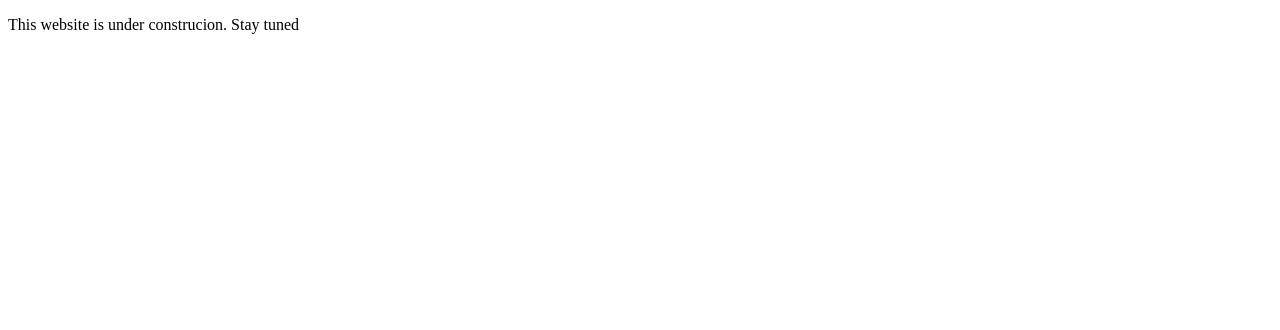
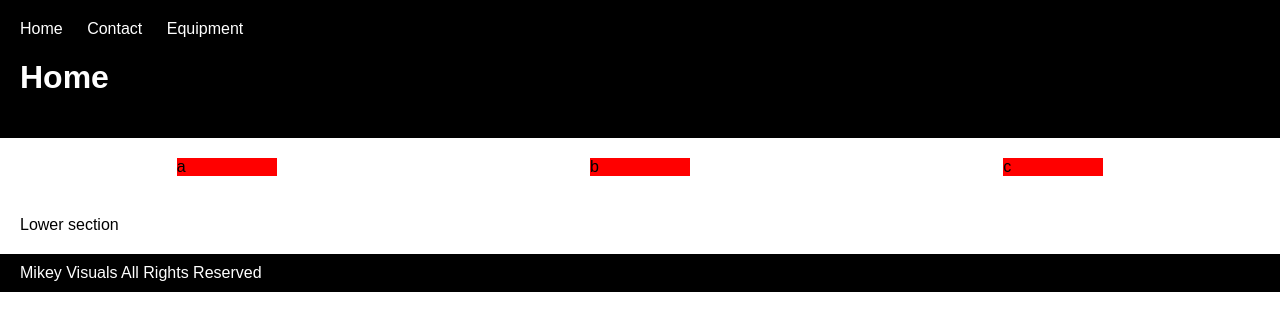
Before and after one commit to mikeyvisuals/mikeyvisuals.github.io, a plain HTML site: page index.html in a window 1280 px wide. Drawn offline with Linux system fonts and the light colour scheme.

Commit message:
Add files via upload

```diff
--- a/index.html
+++ b/index.html
@@ -2,15 +2,81 @@
 <html>
     <head>
         <title>Mikey Visuals</title>
+        <style>
+            body {
+                background: rgb(255, 255, 255);
+                color: white;
+                font-family: Arial, Helvetica, sans-serif;
+                margin: 0;
+                padding: 0;
+            }
+            header {
+                background: black;
+                padding: 20px;
+            }
+            section {
+                background: rgb(255, 255, 255);
+                color: black;
+                padding: 20px;
+                display: flex;
+                flex-direction: row;
+            }
+
+
+            div {
+                background: red;
+                margin: auto;
+                width: 100px;
+            }
+
+
+            ul {
+                margin: 0;
+                padding: 0;
+                list-style-type: none;
+            }
+
+            li {
+                display: inline-block;
+                margin-right: 20px;
+            }
+
+            footer {
+                background: black;
+                padding: 10px 20px;
+            }
+        </style>
     </head>
     <body>
-        <p>This website is under construcion. Stay tuned</p>
+
+
+        <header>
+            <nav>
+                <ul>
+                    <li>Home</li>
+                    <li>Contact</li>
+                    <li>Equipment</li>
+                </ul>
+            </nav>
+            <h1>Home</h1>
+
+
+
+        </header>
+        <section>
+            <div>a</div>
+            <div>b</div>
+            <div>c</div>
+        </section>
+        <section>Lower section</section>
 
 
 
 
     </body>
 
-
+    <footer>
+        Mikey Visuals All Rights Reserved
+    </footer>
 
 </html>
```
